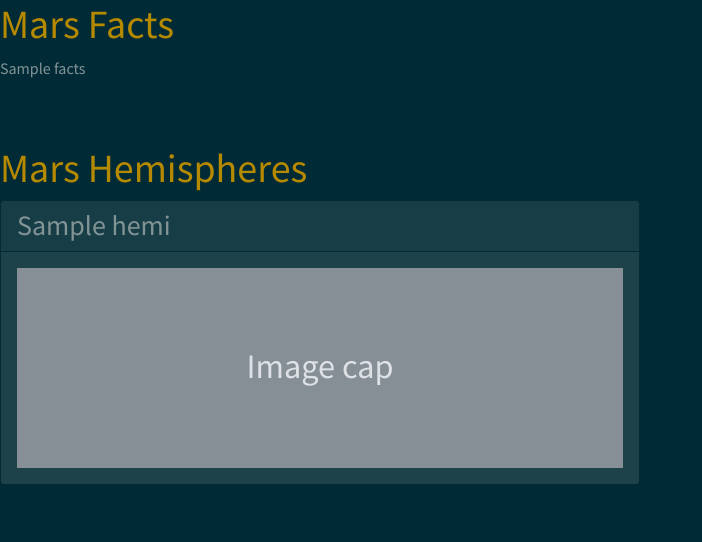
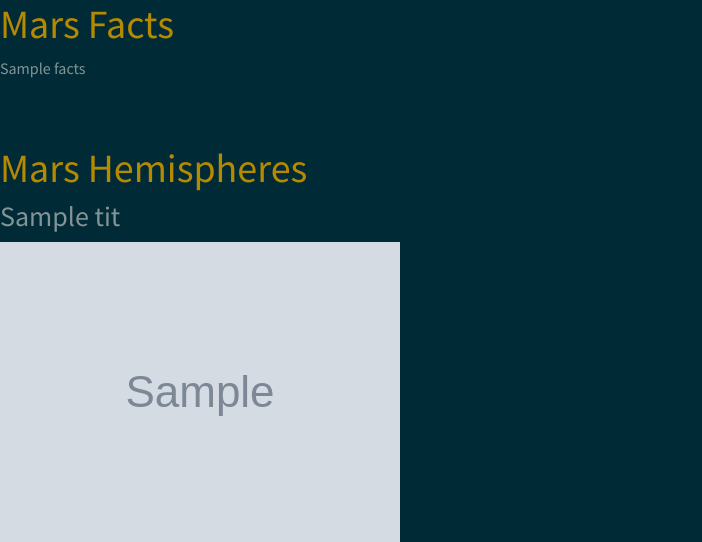
Before and after one commit to ToniEdwards/web-scraping-challenge, a Flask app: page / in a window 1280 px wide. Shown: the part 790-1332 px from the top of the page, without its empty margins (0-702 px from the left). Before the commit the page ends 1274 px from the top, so only its background shows below. Run offline with Flask 2, Linux system fonts and the light colour scheme; grey boxes marked "Sample" are stand-in pictures; a database or web service that is not in the repository returns one stand-in record (values such as "Sample title"); some libraries are stand-ins or nearby versions.

Commit message:
changes to the title attribute

```diff
--- a/Mission-to-Mars/templates/index.html
+++ b/Mission-to-Mars/templates/index.html
@@ -69,7 +69,7 @@
             {% for news in data.news %}
                     <a href="#" class="list-group-item list-group-item-action flex-column align-items-start active">
                         <div class="d-flex w-100 justify-content-between">
-                            <h5 class="mb-1">{{news.title}}</h5>
+                            <h5 class="mb-1">{{news.tit}}</h5>
                             <small>{{news.date}}</small>
                         </div>
                         <p class="mb-1">{{news.desc}}</p>
@@ -89,15 +89,17 @@
         </div>
         <h1 class="h1 text-primary">Mars Hemispheres</h1>
         {% for hemi in data.hemispheres %}
-        <div class="card col-md-6">
+            <h3>{{hemi.tit}}</h3>
+            <img class="img-fluid" src="{{hemi.img_url | default('static/images/error.png', true)}}" alt="Image cap"/>
+        <!-- <div class="card col-md-6">
             <h3 class="card-header">{{hemi.title}}</h3>
             <div class="card-body">
-                <svg xmlns="{{hemi.img_url}}" class="d-block user-select-none" width="100%" height="200" aria-label="Placeholder: Image cap" focusable="false" role="img" preserveAspectRatio="xMidYMid slice" viewBox="0 0 318 180" style="font-size:1.125rem;text-anchor:middle">
+                <img src="{{hemi.img_url | default('static/images/error.png', true)}}" class="d-block user-select-none" width="100%" height="200" aria-label="Placeholder: Image cap" focusable="false" role="img" preserveAspectRatio="xMidYMid slice" viewBox="0 0 318 180" style="font-size:1.125rem;text-anchor:middle">
                 <rect width="100%" height="100%" fill="#868e96"></rect>
                 <text x="50%" y="50%" fill="#dee2e6" dy=".3em">Image cap</text>
                 </svg>
             </div>
-        </div>
+        </div> -->
         {% endfor %}
 
     </body>
```
Also changed, not shown: Mission-to-Mars/scrape_mars.py (+5 -4 lines).
